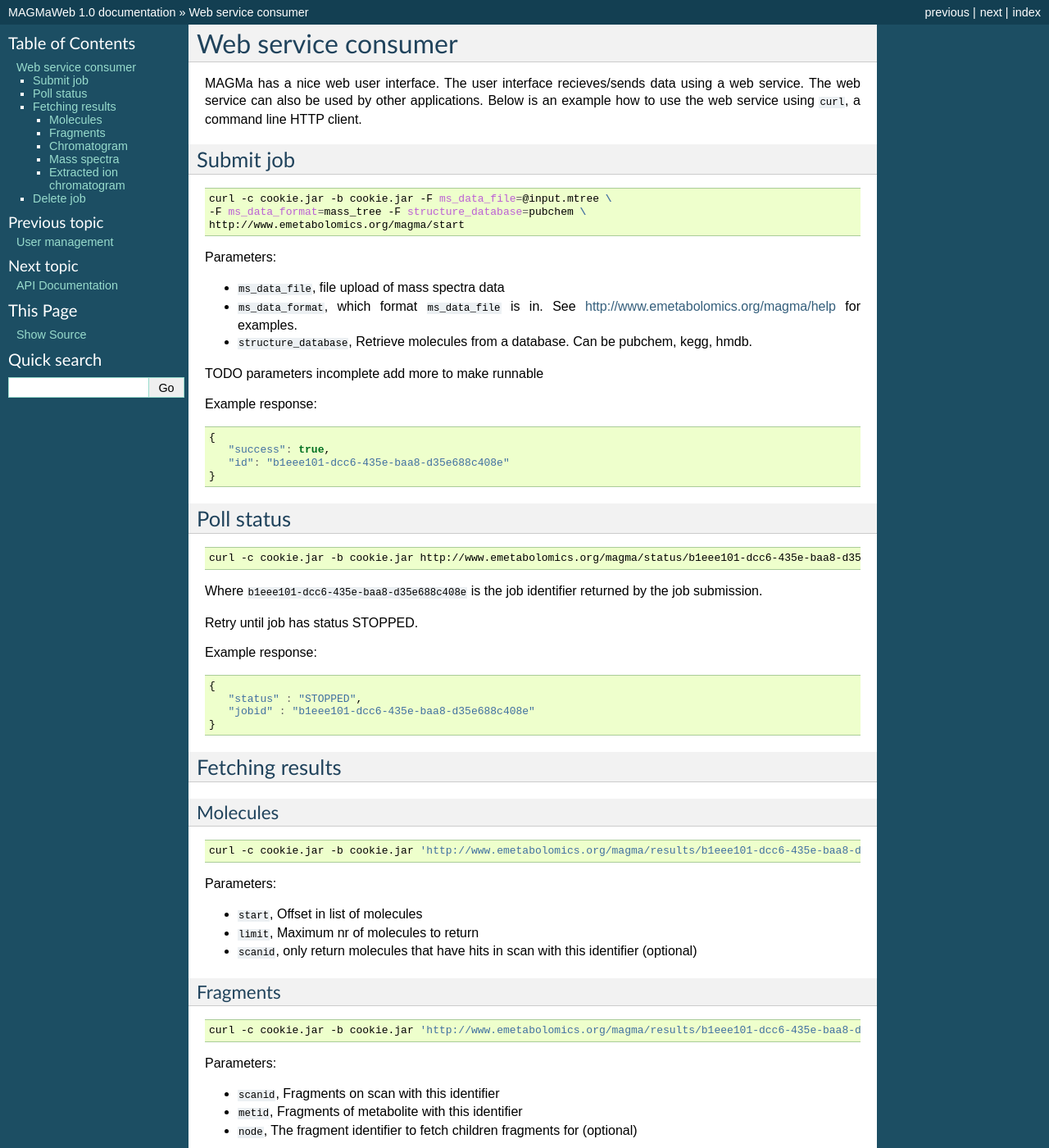
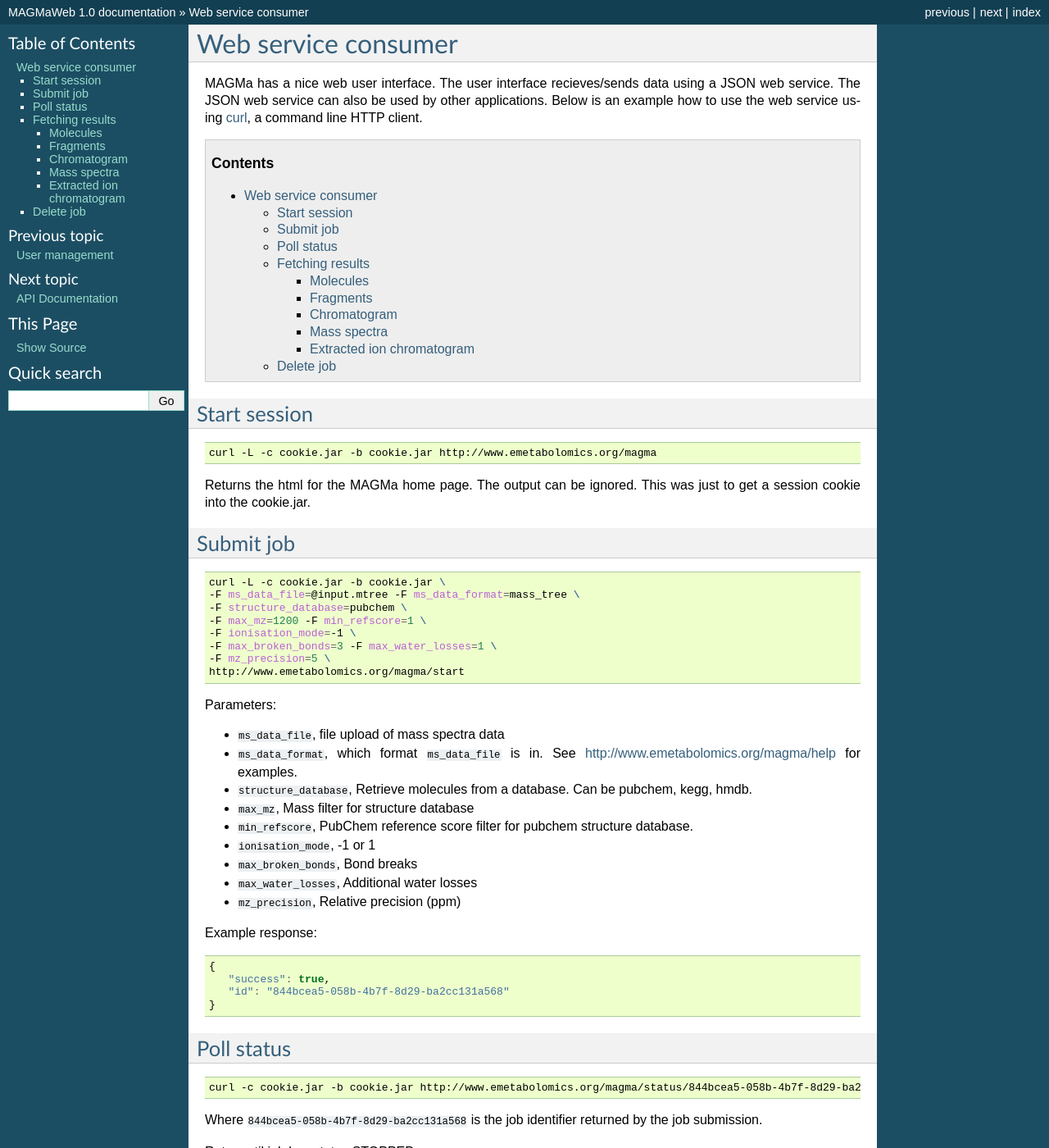
Before and after one commit to NLeSC/MAGMa, a Sphinx documentation site: the page built from web/docs/ws_consumer.rst, in a window 1280 px wide and 1400 px high. Shown: the whole window at 82% size. Built offline with Sphinx 7.4.7, drawn with Linux system fonts in a browser that asks for light colours; some of the changed text lies outside the part shown.

Commit message:
Make web service consumer working and add example responses.

```diff
--- a/web/docs/ws_consumer.rst
+++ b/web/docs/ws_consumer.rst
@@ -3,17 +3,34 @@
 ====================
 
 MAGMa has a nice web user interface.
-The user interface recieves/sends data using a web service.
-The web service can also be used by other applications.
-Below is an example how to use the web service using ``curl``, a command line HTTP client.
+The user interface recieves/sends data using a JSON web service.
+The JSON web service can also be used by other applications.
+Below is an example how to use the web service using `curl <http://curl.haxx.se/>`_, a command line HTTP client.
+
+.. contents::
+
+Start session
+=============
+
+.. code-block:: bash
+
+   curl -L -c cookie.jar -b cookie.jar http://www.emetabolomics.org/magma
+
+Returns the html for the MAGMa home page.
+The output can be ignored. This was just to get a session cookie into the cookie.jar.
 
 Submit job
 ==========
 
 .. code-block:: bash
 
-   curl -c cookie.jar -b cookie.jar -F ms_data_file=@input.mtree \
-   -F ms_data_format=mass_tree -F structure_database=pubchem \
+   curl -L -c cookie.jar -b cookie.jar \
+   -F ms_data_file=@input.mtree -F ms_data_format=mass_tree \
+   -F structure_database=pubchem \
+   -F max_mz=1200 -F min_refscore=1 \
+   -F ionisation_mode=-1 \
+   -F max_broken_bonds=3 -F max_water_losses=1 \
+   -F mz_precision=5 \
    http://www.emetabolomics.org/magma/start
 
 Parameters:
@@ -21,8 +38,12 @@
 - ``ms_data_file``, file upload of mass spectra data
 - ``ms_data_format``, which format ``ms_data_file`` is in. See http://www.emetabolomics.org/magma/help for examples.
 - ``structure_database``, Retrieve molecules from a database. Can be pubchem, kegg, hmdb.
-
-TODO parameters incomplete add more to make runnable
+- ``max_mz``, Mass filter for structure database
+- ``min_refscore``, PubChem reference score filter for pubchem structure database.
+- ``ionisation_mode``, -1 or 1
+- ``max_broken_bonds``, Bond breaks
+- ``max_water_losses``, Additional water losses
+- ``mz_precision``, Relative precision (ppm)
 
 Example response:
 
@@ -30,7 +51,7 @@
 
    {
       "success": true,
-      "id": "b1eee101-dcc6-435e-baa8-d35e688c408e"
+      "id": "844bcea5-058b-4b7f-8d29-ba2cc131a568"
    }
 
 Poll status
@@ -38,9 +59,9 @@
 
 .. code-block:: bash
 
-   curl -c cookie.jar -b cookie.jar http://www.emetabolomics.org/magma/status/b1eee101-dcc6-435e-baa8-d35e688c408e.json
+   curl -c cookie.jar -b cookie.jar http://www.emetabolomics.org/magma/status/844bcea5-058b-4b7f-8d29-ba2cc131a568.json
 
-Where ``b1eee101-dcc6-435e-baa8-d35e688c408e`` is the job identifier returned by the job submission.
+Where ``844bcea5-058b-4b7f-8d29-ba2cc131a568`` is the job identifier returned by the job submission.
 
 Retry until job has status STOPPED.
 
@@ -50,7 +71,7 @@
 
    {
       "status" : "STOPPED",
-      "jobid" : "b1eee101-dcc6-435e-baa8-d35e688c408e"
+      "jobid" : "844bcea5-058b-4b7f-8d29-ba2cc131a568"
    }
 
 Fetching results
@@ -61,7 +82,7 @@
 
 .. code-block:: bash
 
-   curl -c cookie.jar -b cookie.jar 'http://www.emetabolomics.org/magma/results/b1eee101-dcc6-435e-baa8-d35e688c408e/metabolites.json?start=0;limit=10'
+   curl -c cookie.jar -b cookie.jar 'http://www.emetabolomics.org/magma/results/844bcea5-058b-4b7f-8d29-ba2cc131a568/metabolites.json?start=0;limit=10'
 
 Parameters:
 
@@ -69,47 +90,166 @@
 - ``limit``, Maximum nr of molecules to return
 - ``scanid``, only return molecules that have hits in scan with this identifier (optional)
 
+Example response:
+
+.. code-block:: javascript
+
+   {
+      "totalUnfiltered": 1,
+      "total": 1,
+      "rows": [{
+         "origin": "CHLOROGENIC ACID (1794427)",
+         "smiles": "CWVRJTMFETXNAD",
+         "probability": 10234.0,
+         "molformula": "C16H18O9",
+         "assigned": false,
+         "reference": "hyperlink ....",
+         "mol": "molblock ....",
+         "reactionsequence": [],
+         "isquery": true,
+         "mim": 354.095082,
+         "logp": -0.4,
+         "level": 1,
+         "metid": 1,
+         "nhits": 1
+      }],
+      "scans": [{"rt": null, "id": 1}]}
+
+Long values have been replaced with `....`.
+
 Fragments
 ---------
 
 .. code-block:: bash
 
-   curl -c cookie.jar -b cookie.jar 'http://www.emetabolomics.org/magma/results/b1eee101-dcc6-435e-baa8-d35e688c408e/fragments.json?scanid=1;metid=2'
+   curl -c cookie.jar -b cookie.jar 'http://www.emetabolomics.org/magma/results/844bcea5-058b-4b7f-8d29-ba2cc131a568/fragments/123/456.json?node=root'
+
+Where ``123`` is the scan identifier and ``456`` is the molecule identifier.
 
 Parameters:
 
-- ``scanid``, Fragments on scan with this identifier
-- ``metid``, Fragments of metabolite with this identifier
-- ``node``, The fragment identifier to fetch children fragments for (optional)
+- ``node``, The fragment identifier to fetch children fragments for.
+
+Example response:
+
+.. code-block:: javascript
+
+   {
+      "expanded" : true,
+      "children" : [
+         {
+            "deltah" : -1,
+            "deltappm" : -0.8824098991817264,
+            "mol" : "molblock ....",
+            "formula": "C16H17O9",
+            "metid" : 23,
+            "fragid" : 5,
+            "score" : 3,
+            "mass" : 370.1263823051,
+            "scanid" : 1789,
+            "expanded" : true,
+            "mz" : 369.119262695312,
+            "mslevel" : 1,
+            "atoms" : "0,1,2,3,4,5,6,7,8,9,10,11,12,13,14,15",
+            "isAssigned" : false,
+            "leaf" : false,
+            "children" : [
+               {
+                  "deltah" : -2,
+                  "deltappm" : -1.861685339415437,
+                  "mol" : "molblock ....",
+                  "formula" : "C7H11O6",
+                  "metid" : 23,
+                  "fragid" : 6,
+                  "score" : 2,
+                  "mass" : 115.039519091,
+                  "scanid" : 1790,
+                  "expanded" : true,
+                  "mz" : 113.024360656738,
+                  "mslevel" : 2,
+                  "atoms" : "14,15,16,20,22,23,24,25",
+                  "leaf" : true
+               }
+            ]
+         }
+      ]
+   }
 
 Chromatogram
 ------------
 
 .. code-block:: bash
 
-   curl -c cookie.jar -b cookie.jar 'http://www.emetabolomics.org/magma/results/b1eee101-dcc6-435e-baa8-d35e688c408e/chromatogram.json'
+   curl -c cookie.jar -b cookie.jar 'http://www.emetabolomics.org/magma/results/844bcea5-058b-4b7f-8d29-ba2cc131a568/chromatogram.json'
+
+Example response:
+
+.. code-block:: javascript
+
+   {
+      "cutoff": 0.0,
+      "scans": [{
+         "rt": null,
+         "ap": 0,
+         "intensity": 69989984.0,
+         "id": 1
+      }]
+   }
 
 Mass spectra
 ------------
 
 .. code-block:: bash
 
-   curl -c cookie.jar -b cookie.jar 'http://www.emetabolomics.org/magma/results/b1eee101-dcc6-435e-baa8-d35e688c408e/mspectra/1234.json'
+   curl -c cookie.jar -b cookie.jar 'http://www.emetabolomics.org/magma/results/844bcea5-058b-4b7f-8d29-ba2cc131a568/mspectra/1234.json'
 
 Where ``1234`` is the scan identifier.
+
+Example response:
+
+.. code-block:: javascript
+
+   {
+      "precursor": {
+         "id": 0,
+         "mz": 0.0
+      },
+      "cutoff": 0.0,
+      "peaks": [{
+         "intensity": 69989984.0,
+         "assigned_metid": null,
+         "mz": 353.087494
+      }],
+      "mslevel": 1
+   }
 
 Extracted ion chromatogram
 --------------------------
 
 .. code-block:: bash
 
-   curl -c cookie.jar -b cookie.jar 'http://www.emetabolomics.org/magma/results/b1eee101-dcc6-435e-baa8-d35e688c408e/extractedionchromatogram/1234.json'
+   curl -c cookie.jar -b cookie.jar 'http://www.emetabolomics.org/magma/results/844bcea5-058b-4b7f-8d29-ba2cc131a568/extractedionchromatogram/1234.json'
 
 Where ``1234`` is the molecule identifier.
+
+Example response:
+
+.. code-block:: javascript
+
+   {
+      "chromatogram": [{
+         "rt": null,
+         "intensity": 69989984.0
+      }],
+      "scans": [{
+         "rt": null,
+         "id": 1
+      }]
+   }
 
 Delete job
 ==========
 
 .. code-block:: bash
 
-   curl -c cookie.jar -b cookie.jar -X DELETE 'http://www.emetabolomics.org/magma/results/b1eee101-dcc6-435e-baa8-d35e688c408e'
+   curl -c cookie.jar -b cookie.jar -X DELETE 'http://www.emetabolomics.org/magma/results/844bcea5-058b-4b7f-8d29-ba2cc131a568'
```
Also changed, not shown: joblauncher/README.rst.
